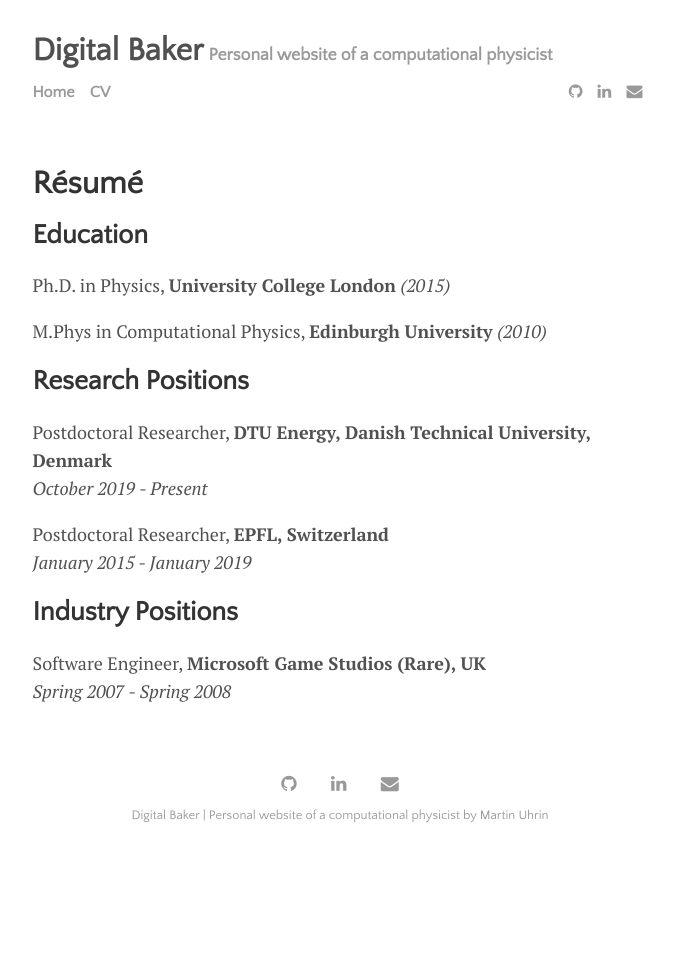
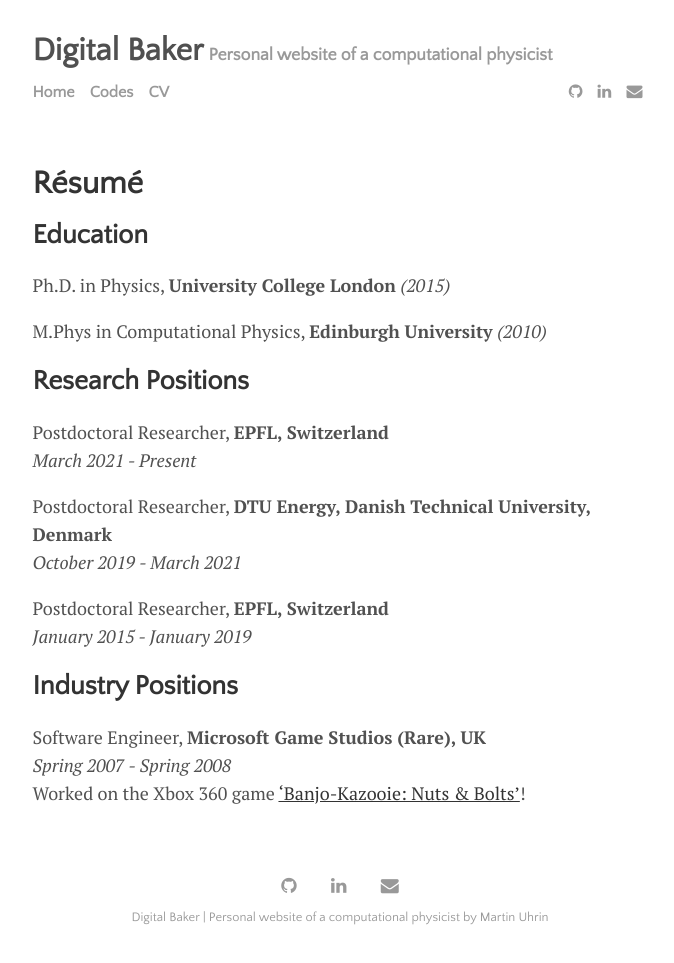
Before and after one commit to muhrin/muhrin.github.io, a Jekyll site: the page built from menu/cv.md, in a window 1280 px wide. Shown: the whole page, without its empty margins (300-974 px from the left). Built offline with Jekyll 4.4.1, drawn with Linux system fonts in a browser that asks for light colours; before the commit the page ends 900 px from its top, so only the background shows below that.

Commit message:
Separated codes into own page
* Updated CV with EPFL
* Change intro to be more descriptive
* Added plumPy to codes

```diff
--- a/_data/settings.yml
+++ b/_data/settings.yml
@@ -8,6 +8,7 @@
 
 menu:
 - {name: 'Home', url: 'index.html'}
+- {name: 'Codes', path: 'menu', url: 'codes.html'}
 - {name: 'CV', path: 'menu', url: 'cv.html'}
 
 # Available social icons are powered by Font Awesome, so you can use any icon that they offer
--- a/menu/cv.md
+++ b/menu/cv.md
@@ -11,8 +11,11 @@
 
 ## Research Positions
 
+Postdoctoral Researcher, **EPFL, Switzerland**
+*March 2021 - Present*
+
 Postdoctoral Researcher, **DTU Energy, Danish Technical University, Denmark**
-*October 2019 - Present*
+*October 2019 - March 2021*
 
 Postdoctoral Researcher, **EPFL, Switzerland**
 *January 2015 - January 2019*
@@ -22,3 +25,4 @@
 
 Software Engineer, **Microsoft Game Studios (Rare), UK**
 *Spring 2007 - Spring 2008*
+Worked on the Xbox 360 game ['Banjo-Kazooie: Nuts & Bolts'](https://www.mobygames.com/game/xbox360/banjo-kazooie-nuts-bolts/credits)!
```
Also changed, not shown: index.md (+3 -50 lines), menu/codes.md (added, +64 -0 lines).
